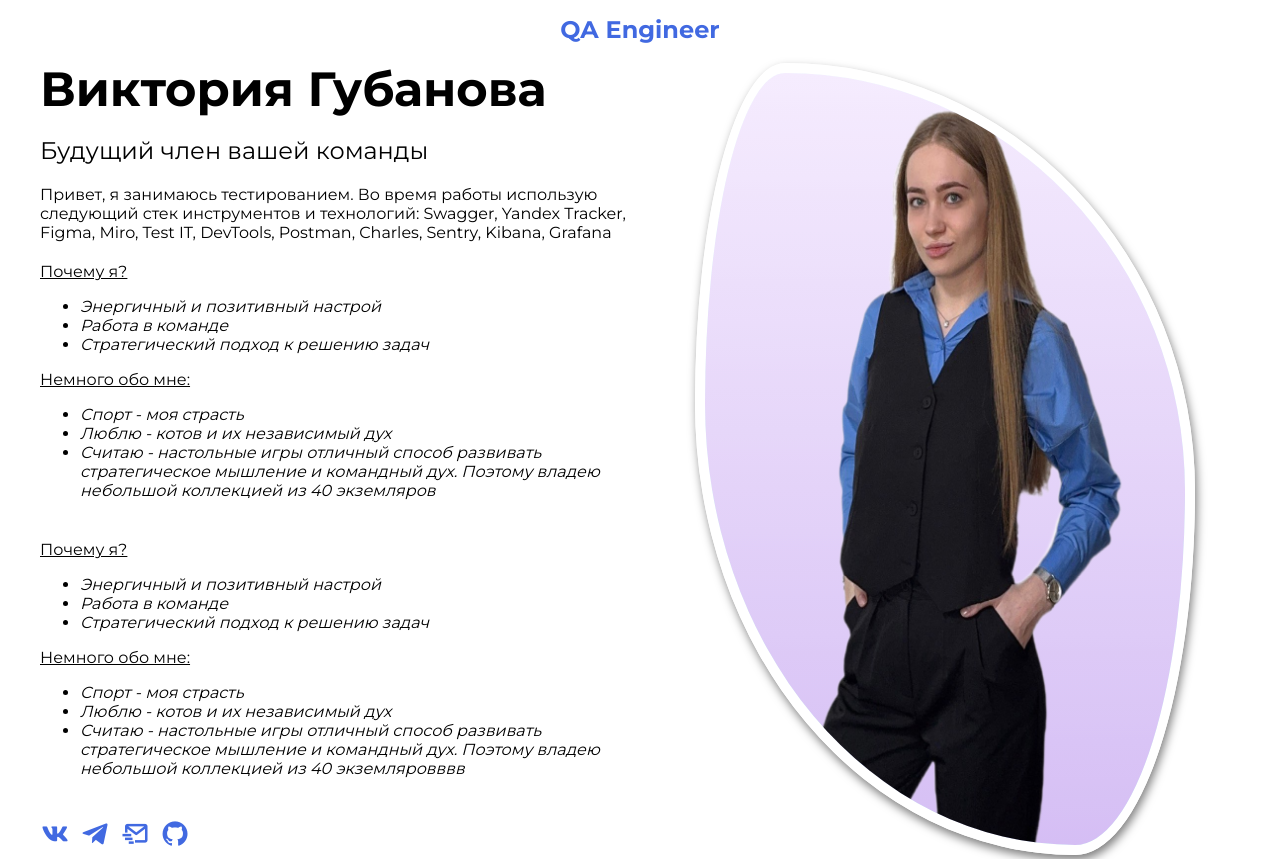
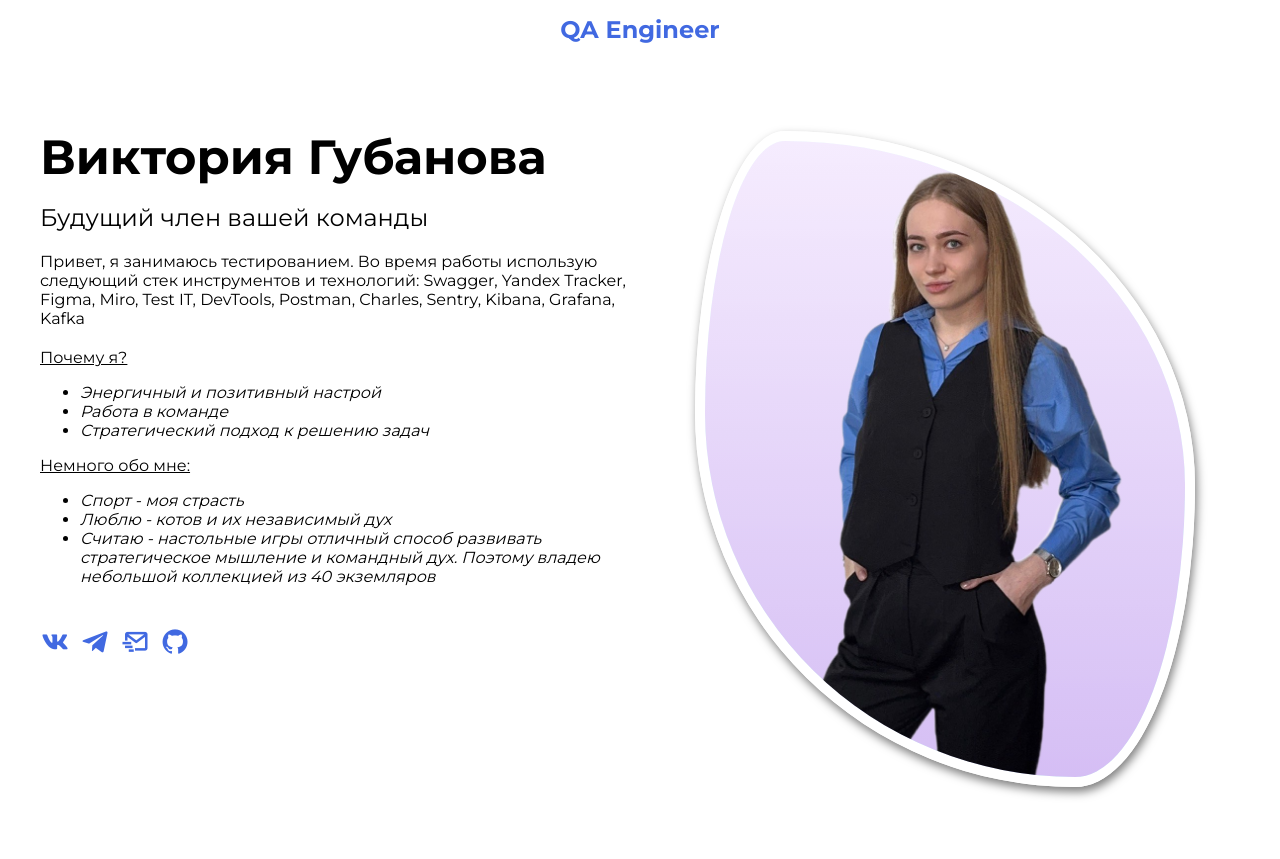
Before and after one commit to ViktoriaGubanova/ViktoriaGubanova.github.io, a plain HTML site: page index.html in a window 1280 px wide. Drawn offline with nearby package versions, Linux system fonts and the light colour scheme.

Commit message:
изменен первый параграф

```diff
--- a/index.html
+++ b/index.html
@@ -27,7 +27,7 @@
         <h1 class="hero__title">Виктория Губанова</h1>
         <h2 class="hero__subtitle">Будущий член вашей команды</h2>
         <p1 class="hero__description">
-          Привет, я занимаюсь тестированием. Во время работы использую следующий стек инструментов и технологий: Swagger, Yandex Tracker, Figma, Miro, Test IT, DevTools, Postman, Charles, Sentry, Kibana, Grafana
+          Привет, я занимаюсь тестированием. Во время работы использую следующий стек инструментов и технологий: Swagger, Yandex Tracker, Figma, Miro, Test IT, DevTools, Postman, Charles, Sentry, Kibana, Grafana, Kafka
         </p1>
         <p2 class="hero__description">
           <u>Почему я?</u>
@@ -45,22 +45,6 @@
           Поэтому владею небольшой коллекцией из 40 экземляров</i></li>
           </ul>
         </p2>
-        <p3 class="hero__description">
-          <u>Почему я?</u>
-          <ul tipe=square>
-          <li><i>Энергичный и позитивный настрой</i></li>
-          <li><i>Работа в команде</i></li>
-          <li><i>Стратегический подход к решению задач</i></li>
-          </ul>
-          <u>Немного обо мне:</u>
-          <ul class="hero__description" tipe=square>
-          <li><i>Спорт - моя страсть</i></li>
-          <li><i>Люблю - котов и их независимый дух</i></li>
-          <li><i>Считаю - настольные игры отличный способ
-           развивать стратегическое мышление и командный дух.
-          Поэтому владею небольшой коллекцией из 40 экземляровввв</i></li>
-          </ul>
-        </p3>
 
         <div class="hero__links">
           <a class="hero__link" href="https://vk.com/viktoria_aleksandrovna_va" target="_blank"><i class='bx bxl-vk'></i></a>
```
